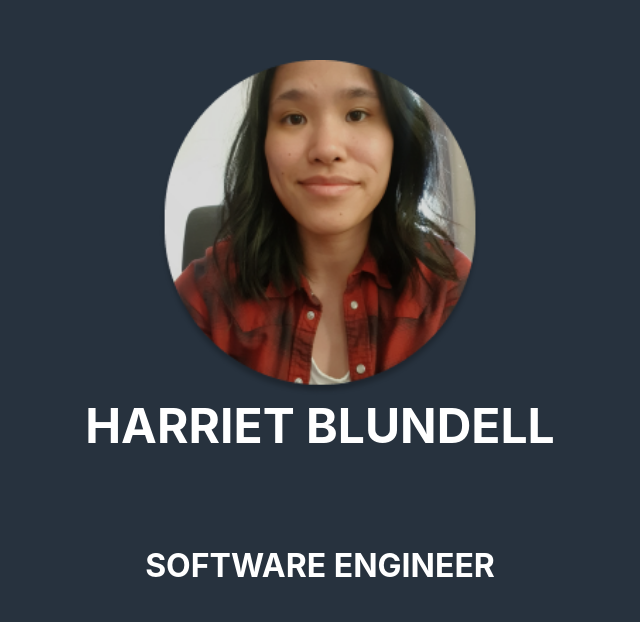
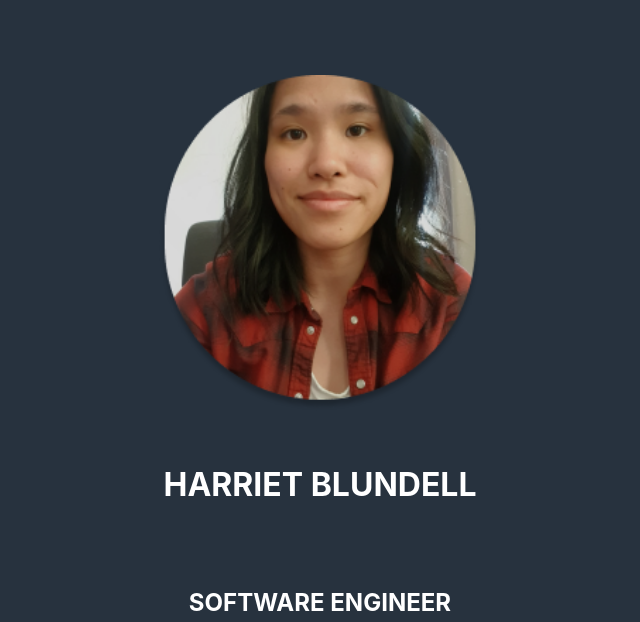
Before and after one commit to Harriet-Blundell/Portfolio, a React (Create React App) app: page / in a window 1280 px wide. Shown: the part 178-800 px from the top of the page, without its empty margins (320-960 px from the left). Built offline with nearby package versions, Linux system fonts and the light colour scheme.

Commit message:
Update FirstScreen.jsx

```diff
--- a/src/components/FirstScreen.jsx
+++ b/src/components/FirstScreen.jsx
@@ -8,17 +8,19 @@ const Wrapper = styled.div`
   align-items: center;
   justify-content: center;
   flex-direction: column;
+  padding: 20px;
 `;
 
 const Title = styled.h1`
-  font-size: 3rem;
+  font-size: 2rem;
   color: #FFFFFF;
   margin: 0px;
   text-align: center;
+  padding-top: 54px;
 `;
 
 const SubTitle = styled.h2`
-  font-size: 2rem;
+  font-size: 1.5rem;
   color: #FFFFFF;
   text-align: center;
   padding-top: 64px;
```
